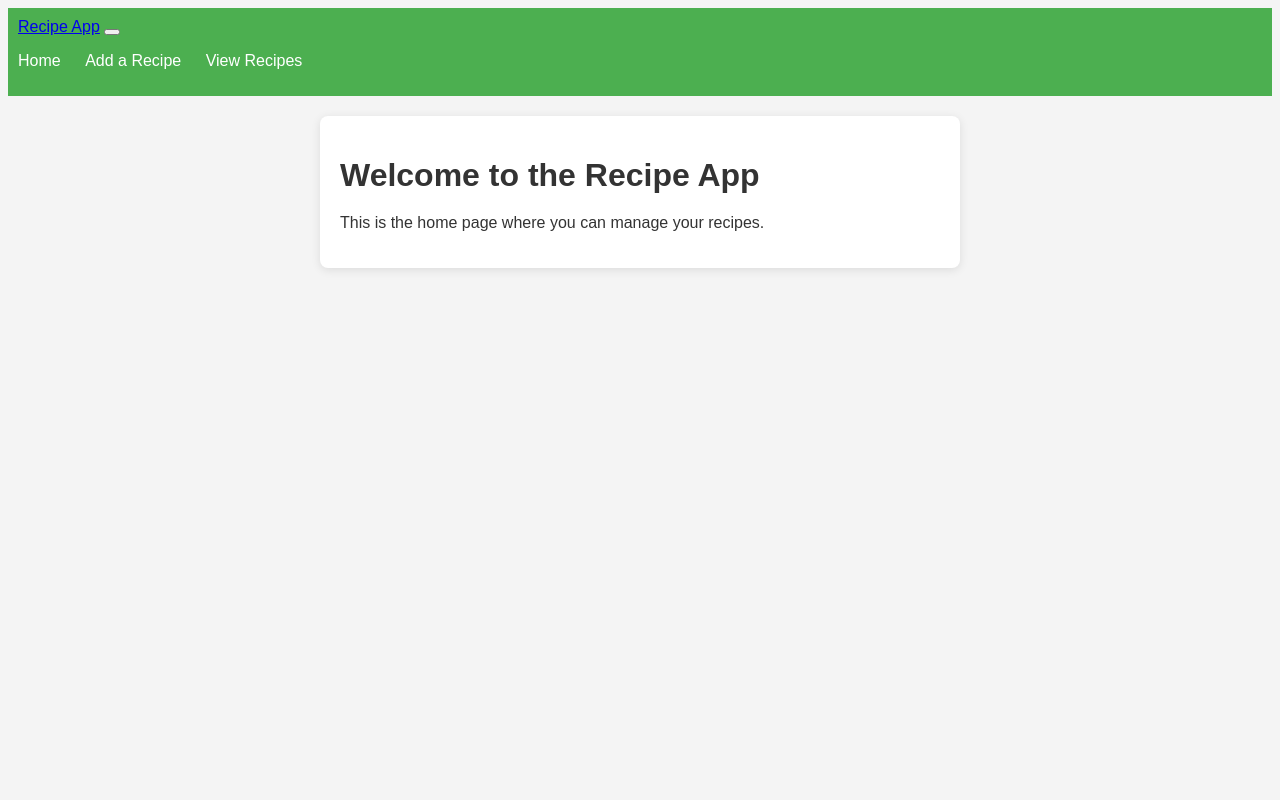
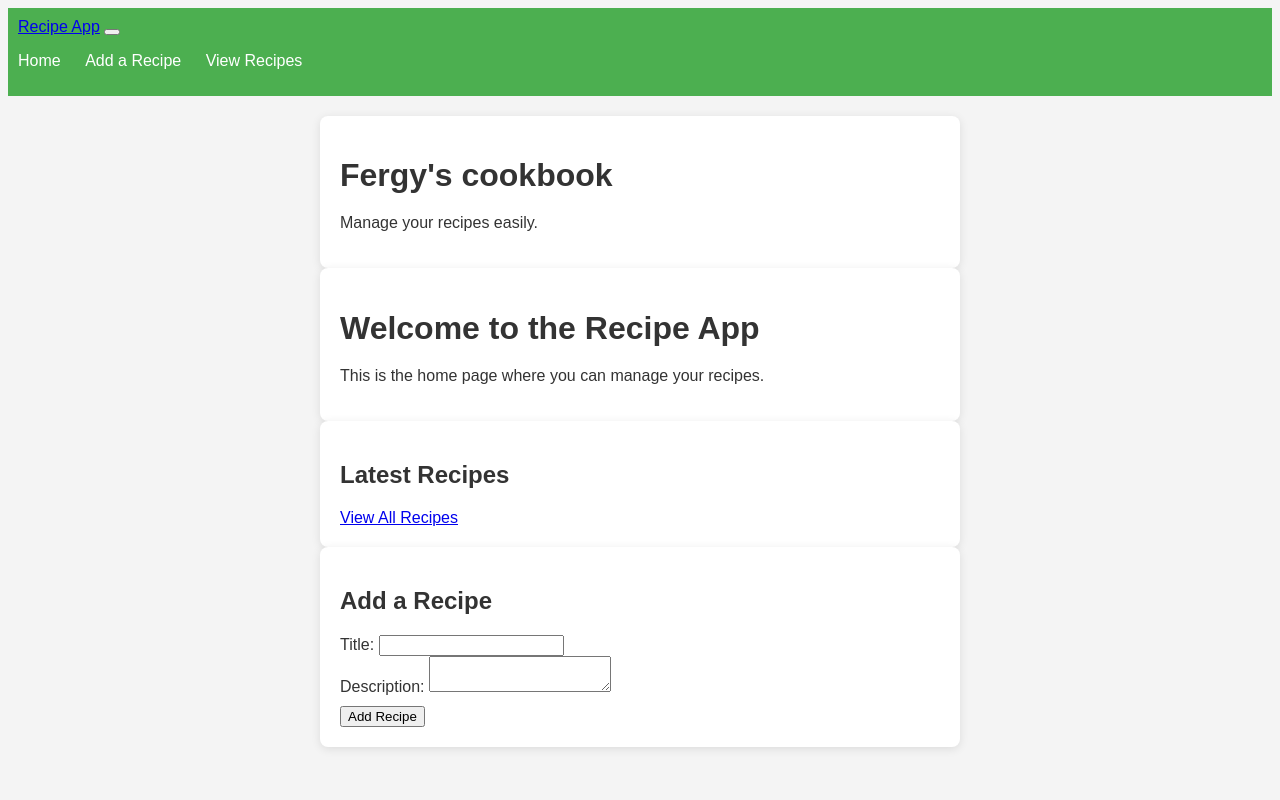
Before and after one commit to Fergy311/MSP3-Flask-App, a Flask app: page / in a window 1280 px wide. Run offline with Flask 3, Linux system fonts and the light colour scheme; some libraries are stand-ins or nearby versions.

Commit message:
Final tweaks

```diff
--- a/templates/Base.html
+++ b/templates/Base.html
@@ -27,6 +27,11 @@
         </div>
     </nav>
     <div class="content">
+        <div class="container">
+            <h1 class="mt-4">Fergy's cookbook</h1>
+            <p>Manage your recipes easily.</p>
+        </div>
+
         {% block content %}{% endblock %}
     </div>
     <script src="https://code.jquery.com/jquery-3.5.1.slim.min.js"></script>
--- a/templates/Home.html
+++ b/templates/Home.html
@@ -7,4 +7,34 @@
     <h1>Welcome to the Recipe App</h1>
     <p>This is the home page where you can manage your recipes.</p>
 </div>
+<div class="container mt-4">
+    <h2>Latest Recipes</h2>
+        {% for recipe in recipes if loop.index <= 5 %}  <!-- Display only the first 5 recipes -->
+            <li class="list-group-item">
+                <a href="{{ url_for('view_recipe', recipe_id=recipe.id) }}">{{ recipe.title }}</a>
+            </li>
+        {% endfor %}
+        {% for recipe in recipes %}
+            <li class="list-group-item">
+                <a href="{{ url_for('view_recipe', recipe_id=recipe.id) }}">{{ recipe.title }}</a>
+            </li>
+        {% endfor %}
+    </ul>
+    <a href="{{ url_for('view_recipes') }}" class="btn btn-primary mt-3">View All Recipes</a>
+</div>
+<div class="container mt-4">
+    <h2>Add a Recipe</h2>
+    <form method="POST" action="{{ url_for('add_recipe') }}">
+        <div class="mb-3">
+            <label for="title" class="form-label">Title:</label>
+            <input type="text" class="form-control" id="title" name="title" required>
+        </div>
+        <div class="mb-3">
+            <label for="description" class="form-label">Description:</label>
+            <textarea class="form-control" id="description" name="description" required></textarea>
+        </div>
+        <button type="submit" class="btn btn-primary">Add Recipe</button>
+    </form>
+</div>
+
 {% endblock %}
--- a/templates/recipe_detail.html
+++ b/templates/recipe_detail.html
@@ -12,6 +12,5 @@
     <p>{{ recipe.ingredients }}</p>
     <h3>Instructions:</h3>
     <p>{{ recipe.instructions }}</p>
-    <a href="{{ url_for('view_recipes') }}" class="btn btn-secondary">Back to Recipes</a>
 </div>
 {% endblock %}
--- a/templates/view_recipe.html
+++ b/templates/view_recipe.html
@@ -16,6 +16,10 @@
                 </li>
             {% endfor %}
         </ul>
+        <a href="{{ url_for('add_recipe') }}" class="btn btn-primary mt-3">Add a New Recipe</a>
+        <a href="{{ url_for('home') }}" class="btn btn-secondary mt-3">Back to Home</a>
+
+
     {% else %}
         <p>No recipes available yet.</p>
     {% endif %}
```
Also changed, not shown: templates/add_recipe.html (+11 -0 lines), README.md.
